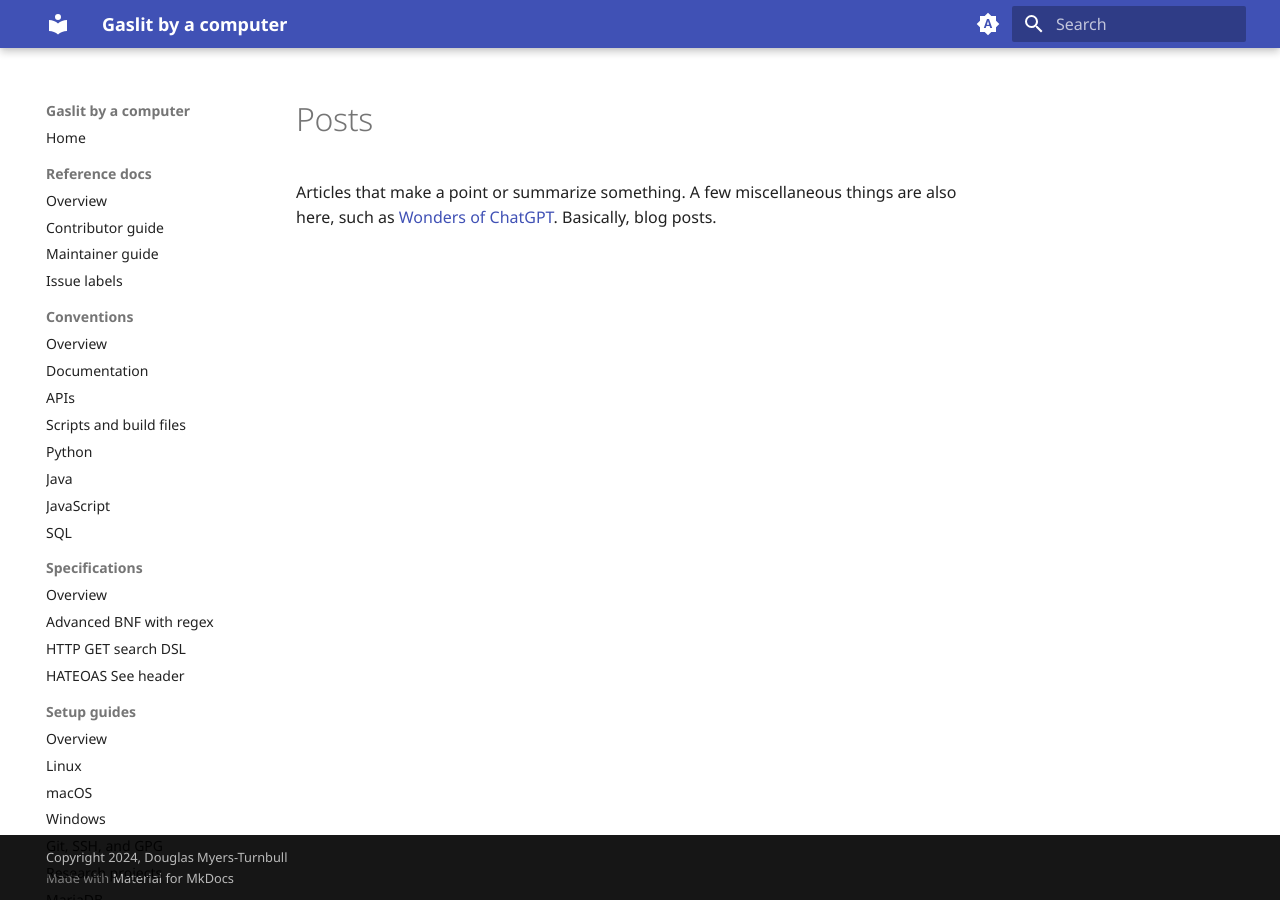
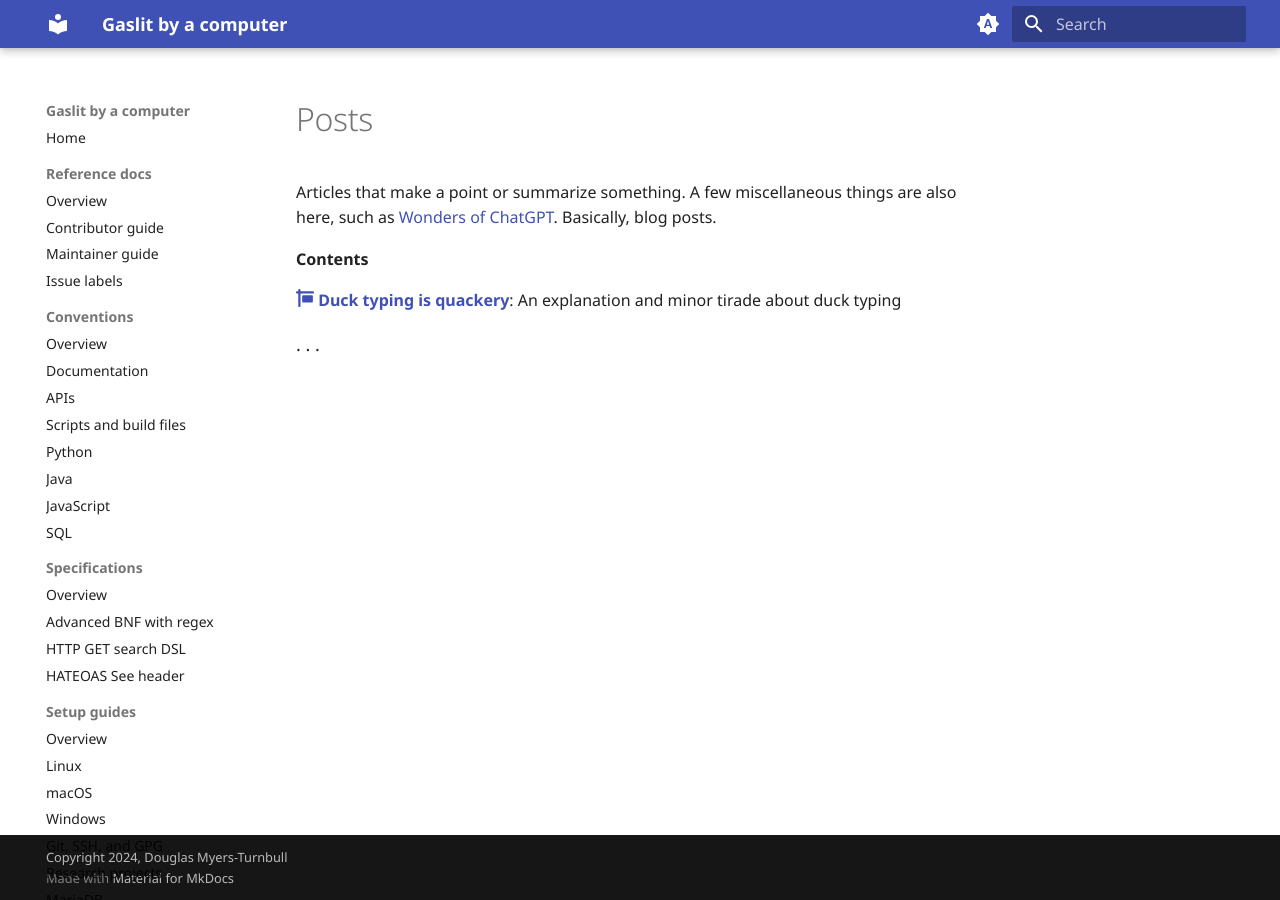
Before and after one commit to dmyersturnbull/dmyersturnbull.github.io, an MkDocs documentation site: the page built from contents/post/index.md, in a window 1280 px wide. Built offline with MkDocs 1.6.1 and Material for MkDocs 9.7.7, drawn with Linux system fonts in a browser that asks for light colours; comment, search, counter and statistics services are not loaded.

Commit message:
fix: add missing index.md files

```diff
--- a/contents/post/index.md
+++ b/contents/post/index.md
@@ -3,3 +3,10 @@
 Articles that make a point or summarize something.
 A few miscellaneous things are also here, such as [Wonders of ChatGPT](wonders-of-chatgpt.md).
 Basically, blog posts.
+
+<strong class="index">Contents</strong>
+
+[:fontawesome-solid-sign-hanging: **Duck typing is quackery**](duck-typing-is-quackery.md):
+An explanation and minor tirade about duck typing
+
+<span style="font-size: large;">. . .</span>
```
Also changed, not shown: contents/guide/index.md (+2 -0 lines), contents/index.md (+10 -5 lines), contents/ref/index.md (+6 -0 lines).
